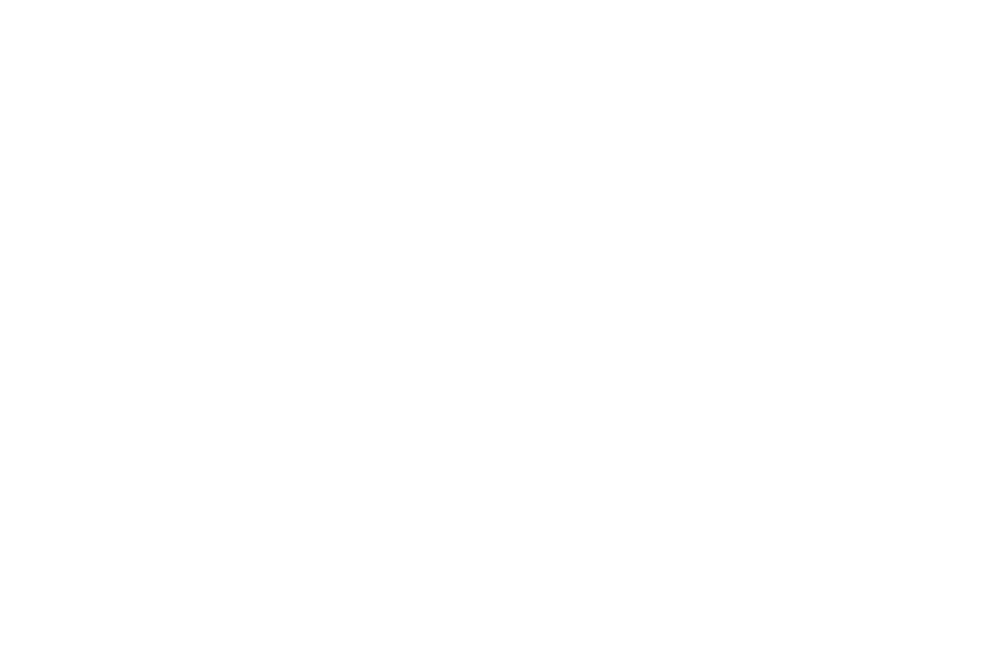
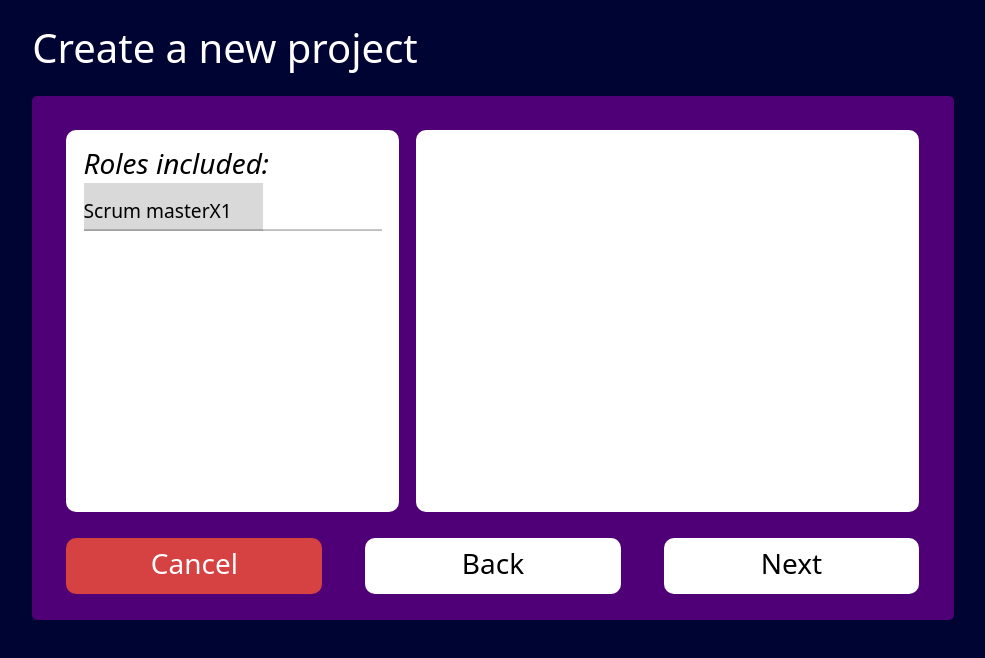
Before and after one commit to marcoolucio17/PathExplorer, a React (Vite) app: page /manager/dashboard/crearproyecto2 in a window 1280 px wide. Before the commit this address had no page. Shown: the top 658 px of the page, without its empty margins (147-1132 px from the left). Built offline with nearby package versions, Linux system fonts and the light colour scheme.

Commit message:
crear proyecto manager avance parte 2

```diff
--- a/src/App.jsx
+++ b/src/App.jsx
@@ -18,6 +18,7 @@
 import { ManagerProyecto } from "./pages/manager/ManagerProyecto";
 import { ManagerVistaPerfil } from "./pages/manager/ManagerVistaPerfil";
 import { ManagerCrearProyecto1 } from "./pages/manager/CrearProyecto/ManagerCrearProyecto1";
+import { ManagerCrearProyecto2 } from "./pages/manager/CrearProyecto/ManagerCrearProyecto2";
 
 // Imports de TFS
 import { TFSDashboard } from "./pages/tfs/TFSDashboard";
@@ -34,7 +35,7 @@
   return (
     <AuthProvider>
       <Routes>
-        <Route path="/" element={<ManagerCrearProyecto1 />} />
+        <Route path="/" element={<Login/>} />
         <Route path="unauthorized" element={<Unauthorized />} />
 
         {/* rutas de manager */}
@@ -44,7 +45,8 @@
           <Route path="manager/perfil" element={<ManagerPerfil/>} />
           <Route path="manager/proyecto" element={<ManagerProyecto />} />
           <Route path="manager/vistaperfil" element={<ManagerVistaPerfil />} />
-          <Route path="manager/crearproyecto" element={<ManagerCrearProyecto1 />} />
+          <Route path="manager/dashboard/crearproyecto1" element={<ManagerCrearProyecto1 />} />
+          <Route path="manager/dashboard/crearproyecto2" element={<ManagerCrearProyecto2 />} />
         </Route>
 
         {/* rutas de tfs */}
--- a/src/context/AuthContext.tsx
+++ b/src/context/AuthContext.tsx
@@ -5,7 +5,7 @@
 // ojo: aquí se puede cambiar de "empleado" a "tfs" o "manager" para poder accesar sus respectivas páginas
 const AuthProvider = ({ children }) => {
   return (
-    <AuthContext.Provider value = "empleado">
+    <AuthContext.Provider value = "manager">
       {children}
     </AuthContext.Provider>
   );
--- a/src/pages/empleado/EmpleadoDashboard.css
+++ b/src/pages/empleado/EmpleadoDashboard.css
@@ -13,9 +13,8 @@
 .titulo-Dashboard, .titulo-crear-proyecto {
     color: white;
     text-align: left;
-    margin-top: 4%;
+    margin-top: 1%;
     padding-top: 1%;
-
     margin-left: 14%;
     padding-right: 1%;
     margin-right: 14%;
@@ -39,18 +38,14 @@
     padding-top:1% ;
     margin-left: 14%;
     margin-right: 14%;
-
     padding-bottom:1%;
     width: 72%;
     display: flex;
-
-
 }
 
 .buscador-Dashboard input {
     width: 40%;
     height: 3.1em;
-
     border-top-left-radius: 5px;
     border-bottom-left-radius: 5px;
     border-top-right-radius: 0px;
--- a/src/pages/manager/CrearProyecto/ManagerCrearProyecto1.css
+++ b/src/pages/manager/CrearProyecto/ManagerCrearProyecto1.css
@@ -10,6 +10,7 @@
     padding-bottom: 2%;
 
     width: 72%;
+    height: 70vh min-content;
     background-color: #500076;
     border-radius: 5px;
 }
@@ -68,11 +69,14 @@
     width: 98%;
     margin-left: 1%;
     margin-right: 1%;
+    margin-top: 1%;
     display: flex;
+
+    bottom: 0;
     justify-content: space-between;
 }
 
-.botones-crear-proyecto button {
+.botones-crear-proyecto-formato  {
     width: 30%;
     height: 2em;
     border-radius: 10px;
@@ -81,6 +85,7 @@
     font-weight: normal;
     align-items: center;
     text-align: center;
+
 }
 
 .boton-cancelar-form {
@@ -88,7 +93,14 @@
     color: #ffffff;
 
     align-items: center;
-
+    width: 30%;
+    height: 2em;
+    border-radius: 10px;
+    font-size: 1.75em;
+    padding: 1%;
+    font-weight: normal;
+    align-items: center;
+    text-align: center;
 }
 
 .boton-text {
@@ -100,6 +112,13 @@
 .boton-atras-siguiente-form {
     background-color: #ffffff;
     color: #000000;
+    align-items: center;width: 30%;
+    height: 2em;
+    border-radius: 10px;
+    font-size: 1.75em;
+    padding: 1%;
+    font-weight: normal;
     align-items: center;
+    text-align: center;
 
 }
--- a/src/pages/manager/CrearProyecto/ManagerCrearProyecto1.jsx
+++ b/src/pages/manager/CrearProyecto/ManagerCrearProyecto1.jsx
@@ -3,7 +3,7 @@
 
 import '../../empleado/EmpleadoDashboard.css'
 import './ManagerCrearProyecto1.css'
-
+import { NavLink } from 'react-router'
 
 export const ManagerCrearProyecto1 = () => {
     return (
@@ -38,9 +38,8 @@
                     <input type="text" />
                 </div>
                 <div className="botones-crear-proyecto">
-                    <button className='boton-cancelar-form'><h3 className='boton-text'>Cancel</h3></button>
-                    <button className='boton-atras-siguiente-form'><h3 className='boton-text'>Back</h3></button>
-                    <button className='boton-atras-siguiente-form'><h3 className='boton-text'>Next</h3></button>
+                    <NavLink to="../manager/dashboard" className='boton-cancelar-form '><h3 className='boton-text'>Cancel</h3></NavLink>
+                    <NavLink to="../manager/dashboard/crearproyecto2" className='boton-atras-siguiente-form '><h3 className='boton-text'>Next</h3></NavLink>
                 </div>
 
             </div>
--- /dev/null
+++ b/src/pages/manager/CrearProyecto/ManagerCrearProyecto2.css
@@ -0,0 +1,77 @@
+.seleccion-role {
+    width: 98%;
+    margin-left: 1%;
+    margin-right: 1%;
+
+    height: 23.9em;
+    margin-top: 1%;
+    margin-bottom: 3%;
+    display: flex;
+    justify-content: space-between;
+
+    align-items: center;
+}
+
+.roles-seleccionados {
+    width: 39%;
+    background-color: #ffffff;
+    padding-left: 2%;
+    padding-right: 2%;
+    padding-top: 2%;
+    padding-bottom: 2%;
+    height: 23.9em;
+    display: flex;
+    flex-direction: column;
+    border-radius: 10px;
+}
+
+.rol-seleccionar {
+    width: 59%;
+    background-color: #ffffff;
+    height: 23.9em;
+    border-radius: 10px;
+}
+
+.titulo-roles-seleccionado {
+    font-size: 1.75em;
+    font-weight: normal;
+    font-style: italic;
+    text-align: left;
+    color: #000000;
+}
+
+.rol-registro {
+    width: 100%;
+    height: 2em;
+    padding-top: 1%;
+    padding-bottom: 1%;
+    margin-top: 1%;
+    margin-bottom: 1%;
+    display: flex;
+    align-items: center;
+}
+
+.rol-seleccionado {
+    width: 60%;
+    height: 3em;
+    padding-top: 1%;
+    padding-bottom: 1%;
+    display: flex;
+    align-items: center;
+    background-color: #D9D9D9;
+}
+.rol-seleccionado h3 {
+    font-size: 1.2em;
+    font-weight: normal;
+    text-align: left;
+    height: 1vh;
+    color: #000000;
+}
+
+.linea {
+    width: 100%;
+    height: 0.1em;
+    background-color: #000000;
+    margin-top: 1%;
+    margin-bottom: 1%;
+}
--- /dev/null
+++ b/src/pages/manager/CrearProyecto/ManagerCrearProyecto2.jsx
@@ -0,0 +1,37 @@
+import React from 'react'
+
+import '../../empleado/EmpleadoDashboard.css'
+import './ManagerCrearProyecto1.css'
+import { NavLink , Outlet} from 'react-router'
+import './ManagerCrearProyecto2.css'
+export const ManagerCrearProyecto2 = () => {
+    return (
+        <div className="contenedor-crear-proyecto">
+            <div className="titulo-crear-proyecto">
+                <h1>Create a new project</h1>
+            </div>
+            <div className="formulario-crear-proyecto">
+                <div className = "seleccion-role">
+                    <div className= "roles-seleccionados">
+                        <h2 className='titulo-roles-seleccionado'> Roles included:</h2>
+                        <div className = "rol-registro">
+                            <div className = "rol-seleccionado">
+                                <h3>Scrum masterX1</h3>
+                            </div>
+
+                        </div>
+                        <hr className='linea'/>
+                    </div>
+                    <div className= "rol-seleccionar">
+
+                    </div>
+                </div>
+                <div className="botones-crear-proyecto">
+                    <NavLink to="../manager/dashboard" className='boton-cancelar-form '><h3 className='boton-text'>Cancel</h3></NavLink>
+                    <NavLink to="../manager/dashboard/crearproyecto1" className='boton-atras-siguiente-form botones-crear-proyecto-formato'><h3 className='boton-text'>Back</h3></NavLink>
+                    <NavLink to="" className='boton-atras-siguiente-form '><h3 className='boton-text'>Next</h3></NavLink>
+                </div>
+            </div>
+        </div>
+    )
+}
--- a/src/pages/manager/ManagerDashboard.jsx
+++ b/src/pages/manager/ManagerDashboard.jsx
@@ -2,21 +2,23 @@
 
 import './ManagerDashboard.css'
 import '../empleado/EmpleadoDashboard.css'
+import { NavLink } from 'react-router'
 /**
  * Componente Dashboard para usuarios con rol de Manager
  * @returns
  */
 
 export const ManagerDashboard = () => {
+
   return (
     <div class = "contenedor-Dashboard">
       <div class = "titulo-Dashboard">
         <div class = "titulo-boton">
           <h1>My Project Dashboard</h1>
-          <button class= "proyecto-crear">
+          <NavLink to="../manager/dashboard/crearproyecto1" className="proyecto-crear">
             <p>Create new project</p>
             <i class="bi bi-plus-lg"></i>
-          </button>
+          </NavLink>
         </div>
         <br/>
         <h2>Hello Perenganit, we compiled these projects for you:</h2>
```
Also changed, not shown: src/pages/manager/ManagerDashboard.css (line endings or trailing spaces).
